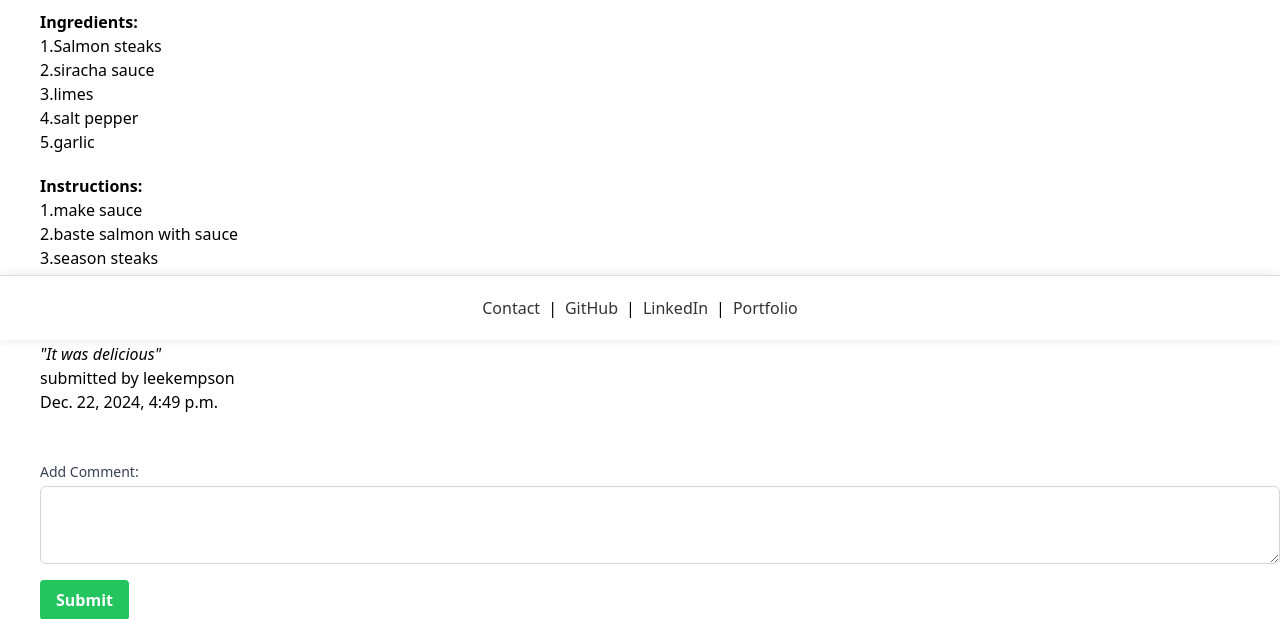
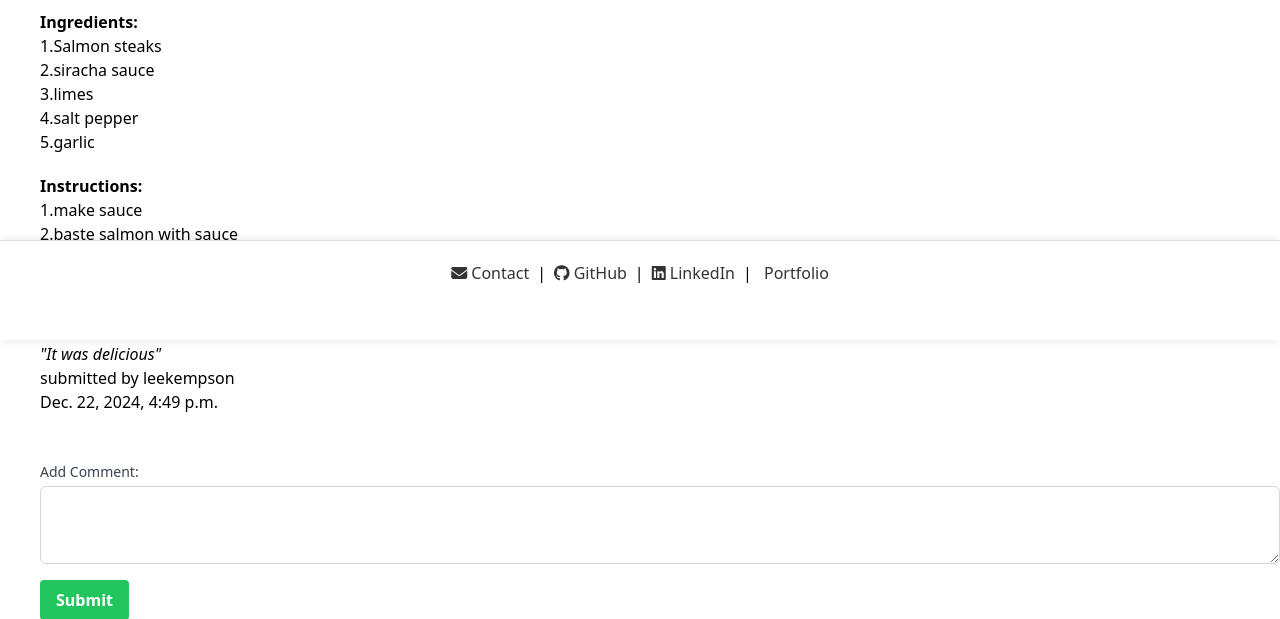
Before and after one commit to Kempy4563/airfryer, a Django app: page /recipe/2/ in a window 1280 px wide. Shown: the part 460-1079 px from the top of the page. Run offline with Django 5.2, Linux system fonts and the light colour scheme; data comes from the database, SQL or seed files in the repository; some libraries are stand-ins or nearby versions.

Commit message:
added icons

```diff
--- a/airfryer_recipes/airfryer_app/static/css/styles.css
+++ b/airfryer_recipes/airfryer_app/static/css/styles.css
@@ -20,13 +20,15 @@
 .footer {
   position: fixed;
   bottom: 0;
+  height: 100px;
   width: 100%;
   background-color: #fff;
   padding: 20px;
   border-top: 1px solid #ddd;
   box-shadow: 0 0 10px rgba(0, 0, 0, 0.1);
+}
 
-  .footer-link {
+.footer-link {
   text-decoration: none;
   color: #333;
 }
--- a/airfryer_recipes/airfryer_app/templates/airfryer_app/base.html
+++ b/airfryer_recipes/airfryer_app/templates/airfryer_app/base.html
@@ -7,6 +7,8 @@
         <title>Air-Fryer Recipes by Lee Kempson</title>
         <script src="https://cdn.tailwindcss.com"></script>
           <link rel="stylesheet" type="text/css" href="{% static 'css/styles.css' %}">
+        <link rel="stylesheet" href="https://cdnjs.cloudflare.com/ajax/libs/font-awesome/6.1.1/css/all.min.css">
+
 
     </head>
     <body>
@@ -49,16 +51,29 @@
 <footer class="footer">
 
     <div class="flex items-center justify-center">
-      <a href="mailto:leekempson@hotmail.com" class="nav__link footer-link">Contact</a>
+      <a href="mailto:leekempson@hotmail.com" class="nav__link footer-link">
+        <i class="fas fa-envelope"></i>
+        Contact
+      </a>
       <span class="mx-2">|</span>
-      <a href="https://github.com/Kempy4563" target="_blank" class="nav__link footer-link"><i class="fab fa-github"></i> GitHub</a>
+      <a href="https://github.com/Kempy4563" target="_blank" class="nav__link footer-link">
+        <i class="fab fa-github"></i>
+        GitHub
+      </a>
       <span class="mx-2">|</span>
-      <a href="https://www.linkedin.com/in/lee-kempson-8b865b294/" target="_blank" class="nav__link footer-link"><i class="fab fa-linkedin"></i> LinkedIn</a>
-        <span class="mx-2">|</span>
-      <a href="https://portfolio-lee-ryan-kempson.onrender.com/" target="_blank" class="nav__link footer-link"><i class="fab fa-portfolio"></i> Portfolio</a>
+      <a href="https://www.linkedin.com/in/lee-kempson-8b865b294/" target="_blank" class="nav__link footer-link">
+        <i class="fab fa-linkedin"></i>
+        LinkedIn
+      </a>
+      <span class="mx-2">|</span>
+      <a href="https://portfolio-lee-ryan-kempson.onrender.com/" target="_blank" class="nav__link footer-link">
+        <i class="fas fa-portfolio"></i>
+        Portfolio
+      </a>
     </div>
   </div>
 </footer>
+
 
     {% block body %}
 
```
Also changed, not shown: airfryer_recipes/airfryer_recipes/settings.py (+5 -6 lines).
